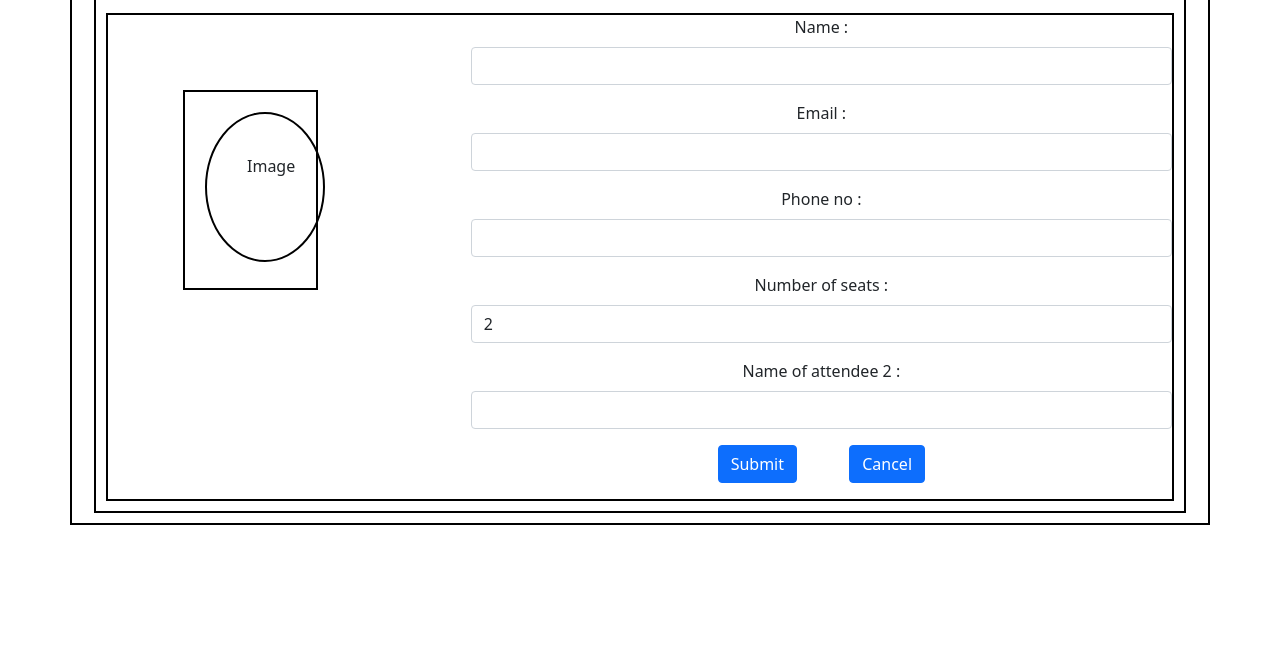
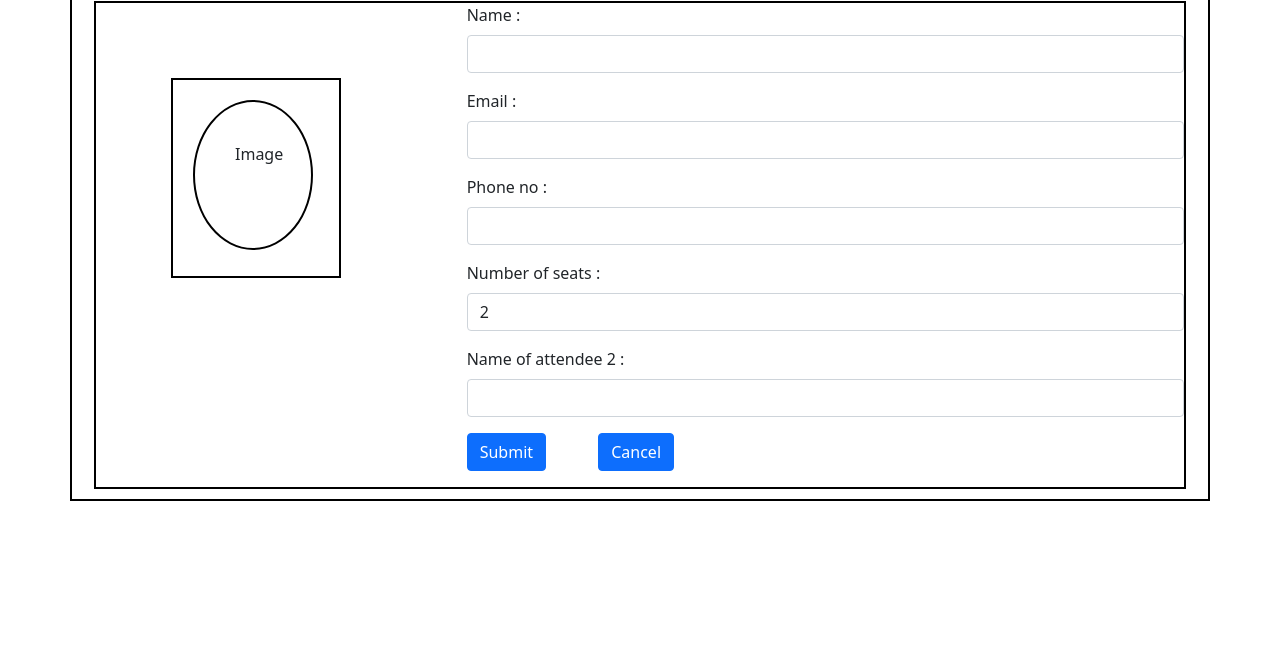
Before and after one commit to MonikaPandian/Event-Update, a plain HTML site: page index.html in a window 1280 px wide. Shown: the part 129-800 px from the top of the page. Drawn offline with nearby package versions, Linux system fonts and the light colour scheme.

Commit message:
Event update

```diff
--- a/index.html
+++ b/index.html
@@ -11,13 +11,14 @@
 <body>
 
     <div class="container mt-5" style="border:2px solid black;">
-        <div style="border:2px solid black; text-align:center;margin:10px;">
-            <h2>Event 1</h2>
-            <h5>Number of available seats:23</h5>
+            <div style="text-align:center">
+                <h2>Event 1</h2>
+                <h5>Number of available seats:23</h5>
+            </div>
             <div style="border:2px solid black;margin:10px;">
                 <div class="row">
                     <div class="col-lg-4">
-                        <div style="border:2px solid black;width:40%;height:200px;margin:75px;">
+                        <div style="border:2px solid black;width:170px;height:200px;margin:75px;">
                             <div style="border:2px solid black; border-radius:50%; height:150px; width:120px; text-align: center; margin:20px;padding:40px;">Image
                             </div>
                         </div>
@@ -54,7 +55,7 @@
                         </form>
                     </div>
             </div>
-        </div>
+
     </div>
 
     <script src="https://cdn.jsdelivr.net/npm/@popperjs/core@2.9.2/dist/umd/popper.min.js"
```
